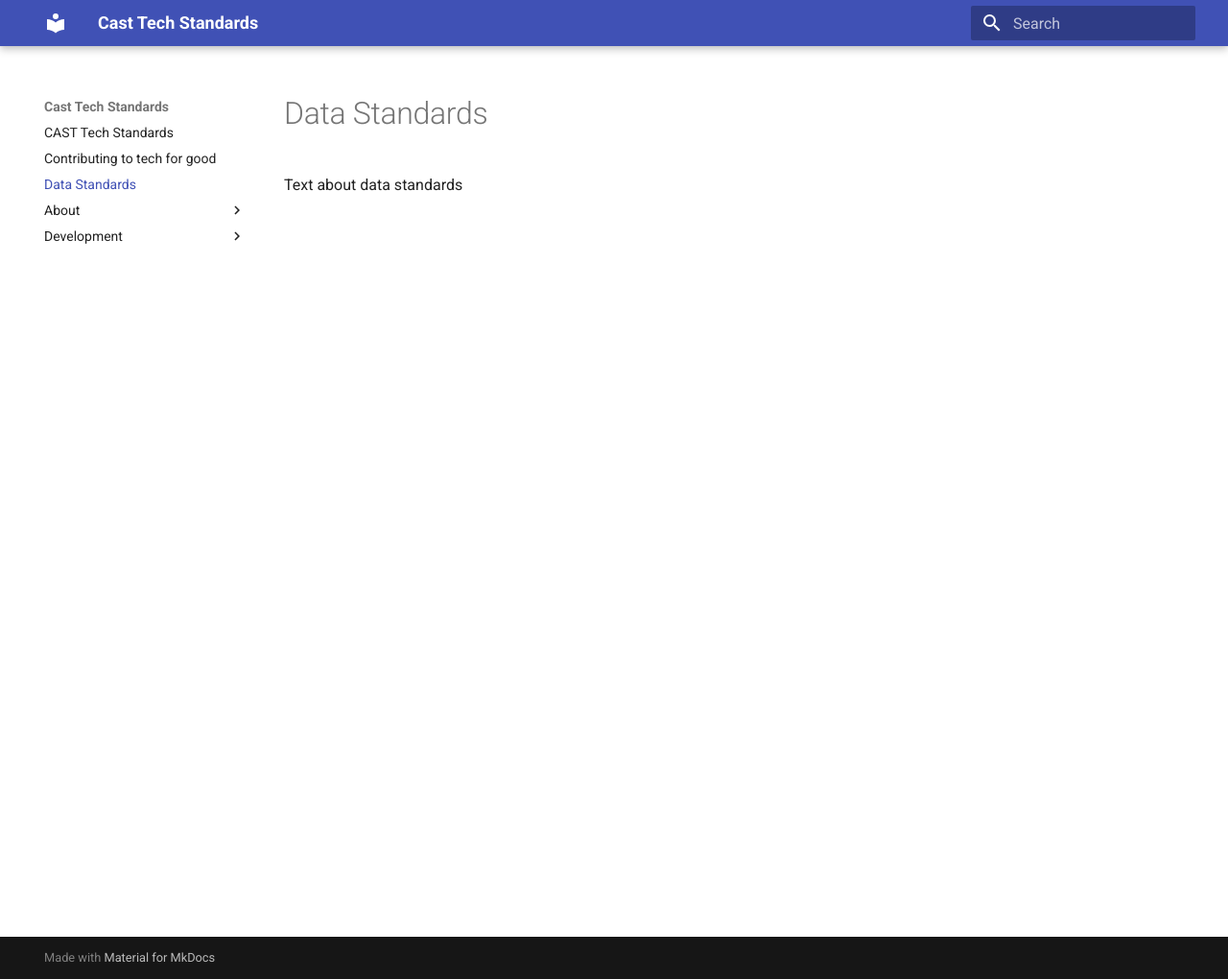
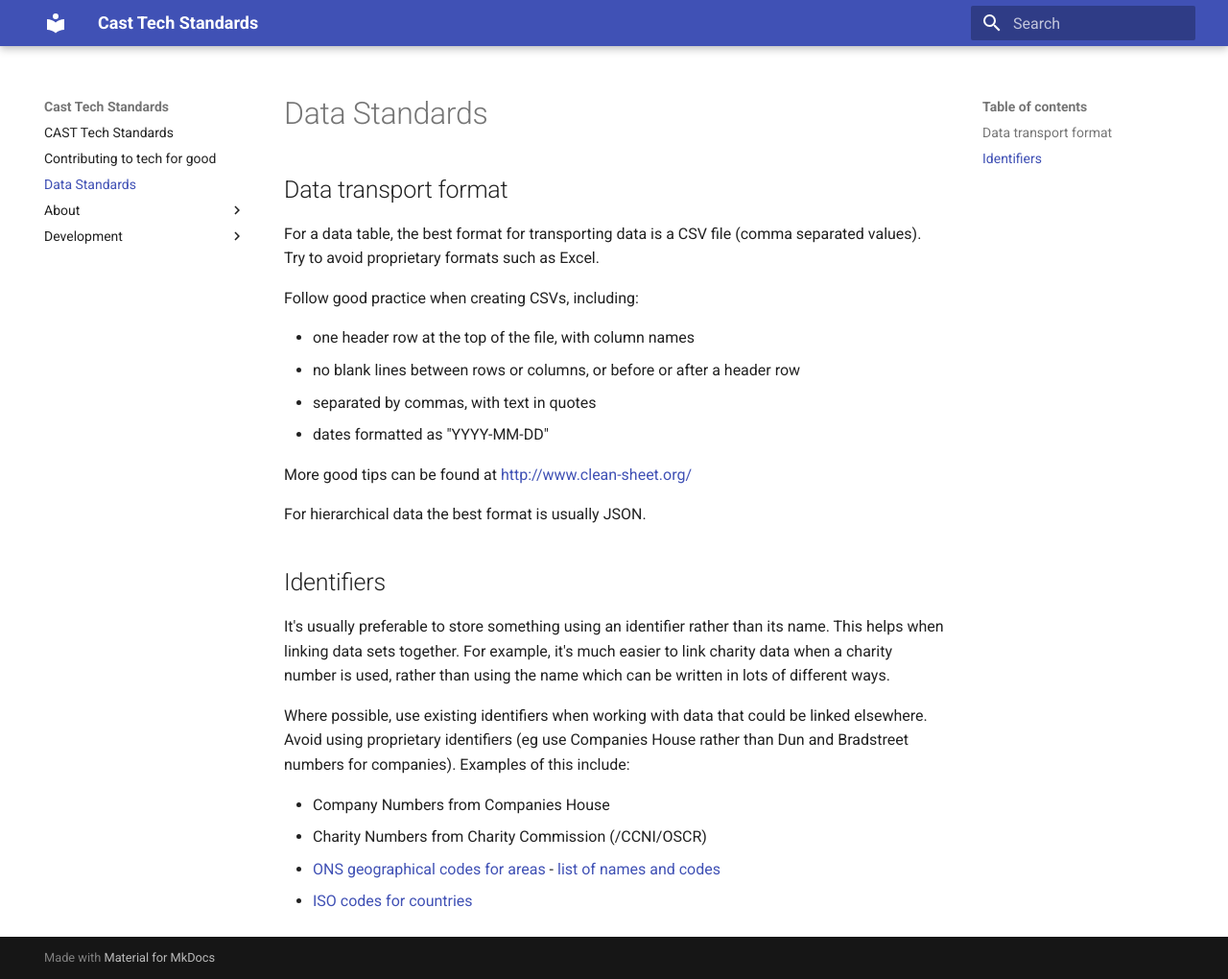
Before and after one commit to TechforgoodCAST/cast-tech-standards, an MkDocs documentation site: the page built from docs/data-standards.md, in a window 1280 px wide and 1020 px high. Shown: the whole window at 96% size. Built offline with MkDocs 1.6.1 and Material for MkDocs 9.7.7, drawn with Linux system fonts in a browser that asks for light colours.

Commit message:
Add notes on data standards

```diff
--- a/docs/data-standards.md
+++ b/docs/data-standards.md
@@ -1,3 +1,33 @@
 # Data Standards
 
-Text about data standards
+## Data transport format
+
+For a data table, the best format for transporting data is a CSV file (comma separated values). Try
+to avoid proprietary formats such as Excel.
+
+Follow good practice when creating CSVs, including:
+
+-	one header row at the top of the file, with column names
+-	no blank lines between rows or columns, or before or after a header row
+-	separated by commas, with text in quotes
+-	dates formatted as "YYYY-MM-DD"
+
+More good tips can be found at <http://www.clean-sheet.org/>
+
+For hierarchical data the best format is usually JSON.
+
+## Identifiers
+
+It's usually preferable to store something using an identifier rather than its name. This helps when
+linking data sets together. For example, it's much easier to link charity data when a charity number
+is used, rather than using the name which can be written in lots of different ways.
+
+Where possible, use existing identifiers when working with data that could be linked elsewhere. Avoid
+using proprietary identifiers (eg use Companies House rather than Dun and Bradstreet numbers for
+companies). Examples of this include:
+
+-	Company Numbers from Companies House
+-	Charity Numbers from Charity Commission (/CCNI/OSCR)
+-	[ONS geographical codes for areas](https://en.wikipedia.org/wiki/ONS_coding_system) -
+	[list of names and codes](http://geoportal.statistics.gov.uk/datasets?q=Latest_Names_and_Codes&sort_by=name&sort_order=asc)
+-	[ISO codes for countries](http://www.nationsonline.org/oneworld/country_code_list.htm)
```
